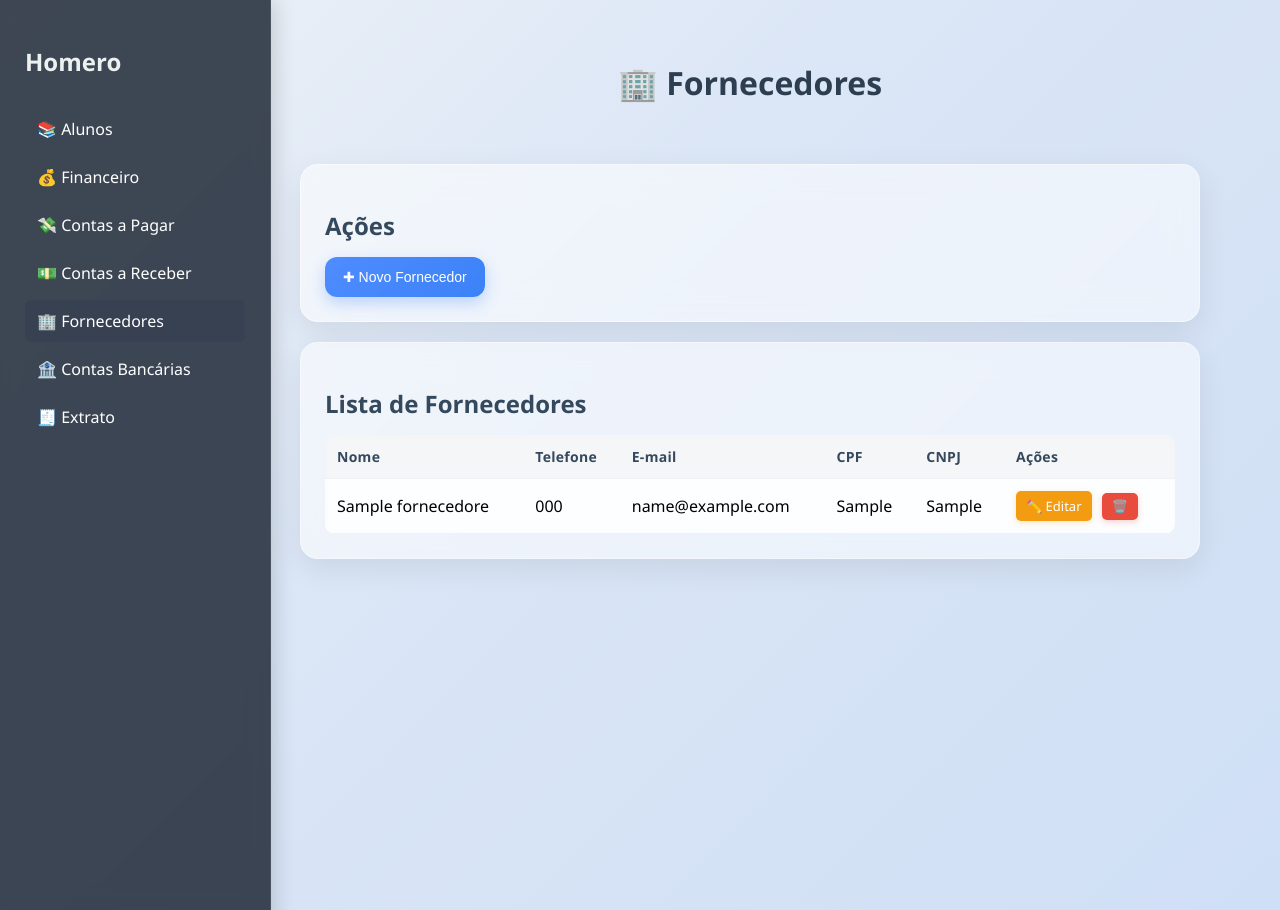
After one commit to bobpontes/Homero, a Flask app: page /fornecedores in a window 1280 px wide. The commit adds this page. Run offline with Flask 3, Linux system fonts and the light colour scheme; tables that the repository leaves empty hold one stand-in row (values such as "Sample post").

Commit message:
feat(financeiro): implementa CRUD completo de fornecedores
- Cria rotas para listar, criar, editar e remover fornecedores
- Adiciona validações de nome, email e CPF/CNPJ
- Impede exclusão de fornecedores em uso (contas_pagar e contas_receber)
- Implementa transações com rollback para segurança
- Cria interface com modal para cadastro de fornecedor
- Mantém consistência visual com o restante do sistema

```diff
--- a/app.py
+++ b/app.py
@@ -1593,6 +1593,204 @@ def movimentacoes_bancarias():
 
     return render_template("extrato.html", movimentacoes_bancarias=movimentacoes_bancarias, saldo_total_contas=saldo_total_contas)
 
+@app.route("/fornecedores")
+def fornecedores():
+
+    conn = get_db()
+    cursor = conn.cursor()
+
+    cursor.execute("""
+        SELECT id, nome, telefone, email, cpf, cnpj
+        FROM fornecedores
+        ORDER BY nome
+    """)
+
+    lista_fornecedores = cursor.fetchall()
+    total_fornecedores = len(lista_fornecedores)
+
+    conn.close()
+
+    return render_template(
+        "fornecedores.html",
+        lista_fornecedores=lista_fornecedores,
+        total_fornecedores=total_fornecedores,
+    )
+
+@app.route("/fornecedores/novo", methods=["POST"])
+def novo_fornecedor():
+
+    nome = request.form.get("nome")
+    telefone = request.form.get("telefone")
+    email = request.form.get("email")
+    cpf = request.form.get("cpf")
+    cnpj = request.form.get("cnpj")
+
+    if not nome:
+        abort(400, "Nome do fornecedor é obrigatório.")
+
+    if telefone:
+        try:
+            telefone = telefone.strip().replace(" ", "").replace("-", "").replace("(", "").replace(")", "")
+        except (ValueError, TypeError):
+            abort(400, "Número de telefone inválido, preencha apenas os números")
+
+    if email and ("@" not in email or "." not in email):
+        abort(400, "Endereço de e-mail inválido.")
+
+
+    if cpf and cnpj:
+        abort(400, "Informe apenas CPF ou CNPJ.")
+
+
+    if cpf and not cnpj:
+        try:
+            cpf = cpf.strip().replace(" ", "").replace("-", "").replace("(", "").replace(")", "")
+        except (ValueError, TypeError):
+            abort(400, "Número de documento inválido, preencha apenas os números")
+
+    if cnpj and not cpf:
+        try:
+            cnpj = cnpj.strip().replace(" ", "").replace("-", "").replace("(", "").replace(")", "")
+        except (ValueError, TypeError):
+            abort(400, "Número de documento inválido, preencha apenas os números")
+
+    conn = get_db()
+    cursor = conn.cursor()
+
+    cursor.execute("SELECT nome FROM fornecedores WHERE nome = ?", (nome, ))
+    nome_existente = cursor.fetchone()
+
+    if nome_existente:
+        conn.close()
+        abort(400, "Este fornecedor já foi registrado em nosso sistema.")
+
+    try:
+        cursor.execute(
+            "INSERT INTO fornecedores (nome, telefone, email, CPF, CNPJ) VALUES (?, ?, ?, ?, ?)",
+            (nome, telefone, email, cpf, cnpj)
+        )
+
+        conn.commit()
+
+    except Exception as e:
+        conn.rollback()
+        print(e)
+        abort(500, "Erro ao criar fornecedor.")
+
+    conn.close()
+
+    return redirect(url_for("fornecedores"))
+
+@app.route("/fornecedores/editar/<int:id>", methods=["GET", "POST"])
+def editar_fornecedor(id):
+
+    conn = get_db()
+    cursor = conn.cursor()
+
+    cursor.execute(
+        "SELECT id, nome, telefone, email, cpf, cnpj FROM fornecedores WHERE id = ?",
+        (id,)
+    )
+    fornecedor = cursor.fetchone()
+
+    if not fornecedor:
+        conn.close()
+        abort(404, "Fornecedor não encontrado.")
+
+    if request.method == "POST":
+        nome = request.form.get("nome")
+        telefone = request.form.get("telefone")
+        email = request.form.get("email")
+        cpf = request.form.get("cpf")
+        cnpj = request.form.get("cnpj")
+
+        if not nome:
+            conn.close()
+            abort(400, "Nome do fornecedor é obrigatório.")
+
+        if telefone:
+            try:
+                telefone = telefone.strip().replace(" ", "").replace("-", "").replace("(", "").replace(")", "")
+            except (ValueError, TypeError):
+                abort(400, "Número de telefone inválido, preencha apenas os números")
+
+        if email and ("@" not in email or "." not in email):
+            abort(400, "Endereço de e-mail inválido.")
+
+        if cpf and cnpj:
+            abort(400, "Informe apenas CPF ou CNPJ.")
+
+        if cpf and not cnpj:
+            try:
+                cpf = cpf.strip().replace(" ", "").replace("-", "").replace("(", "").replace(")", "")
+            except (ValueError, TypeError):
+                abort(400, "Número de documento inválido, preencha apenas os números")
+
+        if cnpj and not cpf:
+            try:
+                cnpj = cnpj.strip().replace(" ", "").replace("-", "").replace("(", "").replace(")", "")
+            except (ValueError, TypeError):
+                abort(400, "Número de documento inválido, preencha apenas os números")
+
+        try:
+            cursor.execute(
+                """
+                UPDATE fornecedores
+                SET nome = ?, telefone = ?, email = ?, CPF = ?, CNPJ = ?
+                WHERE id = ?
+                """,
+                (nome, telefone, email, cpf, cnpj, id)
+            )
+            conn.commit()
+        except Exception as e:
+            conn.rollback()
+            print(e)
+            abort(500, "Erro ao atualizar fornecedor.")
+
+        conn.close()
+        return redirect(url_for("fornecedores"))
+
+    conn.close()
+
+    return render_template("fornecedor_editar.html", fornecedor=fornecedor)
+
+@app.route("/fornecedores/remover/<int:id>", methods=["POST"])
+def remover_fornecedor(id):
+
+    conn = get_db()
+    cursor = conn.cursor()
+
+    cursor.execute("SELECT id FROM fornecedores WHERE id = ?", (id,))
+    fornecedor = cursor.fetchone()
+
+    if not fornecedor:
+        conn.close()
+        abort(400, "Esse fornecedor não existe, portanto não pode ser excluído.")
+
+    cursor.execute("SELECT id FROM contas_pagar WHERE fornecedor_id = ?", (id,))
+    conta_pagar = cursor.fetchone()
+
+    if conta_pagar:
+        conn.close()
+        abort(400, "Não é possível excluir fornecedor que está vinculado com contas a pagar.")
+
+    cursor.execute("SELECT id FROM contas_receber WHERE fornecedor_id = ?", (id,))
+    conta_receber = cursor.fetchone()
+
+    if conta_receber:
+        conn.close()
+        abort(400, "Não é possível excluir fornecedor que está vinculado com contas a receber.")
+
+    try:
+        cursor.execute("DELETE FROM fornecedores WHERE id = ?", (id,))
+        conn.commit()
+    except Exception as e:
+        conn.rollback()
+        print(e)
+        abort(500, "Erro ao remover fornecedor.")
+
+    conn.close()
+    return redirect(url_for("fornecedores"))
 
 def criar_banco():
     conn = get_db()
--- a/templates/404.html
+++ b/templates/404.html
@@ -13,6 +13,7 @@
                 <a href="/financeiro">💰 Financeiro</a>
                 <a href="/contas_pagar">💸 Contas a Pagar</a>
                 <a href="/contas_receber">💵 Contas a Receber</a>
+                <a href="/fornecedores">🏢 Fornecedores</a>
                 <a href="/contas_bancarias">🏦 Contas Bancárias</a>
                 <a href="/extrato">🧾 Extrato</a>
             </nav>
--- a/templates/contas_bancarias.html
+++ b/templates/contas_bancarias.html
@@ -15,6 +15,7 @@
                 <a href="/financeiro">💰 Financeiro</a>
                 <a href="/contas_pagar">💸 Contas a Pagar</a>
                 <a href="/contas_receber">💵 Contas a Receber</a>
+                <a href="/fornecedores">🏢 Fornecedores</a>
                 <a href="/contas_bancarias">🏦 Contas Bancárias</a>
                 <a href="/extrato">🧾 Extrato</a>
             </nav>
--- a/templates/contas_pagar.html
+++ b/templates/contas_pagar.html
@@ -15,6 +15,7 @@
                 <a href="/financeiro">💰 Financeiro</a>
                 <a href="/contas_pagar">💸 Contas a Pagar</a>
                 <a href="/contas_receber">💵 Contas a Receber</a>
+                <a href="/fornecedores">🏢 Fornecedores</a>
                 <a href="/contas_bancarias">🏦 Contas Bancárias</a>
                 <a href="/extrato">🧾 Extrato</a>
             </nav>
--- a/templates/contas_receber.html
+++ b/templates/contas_receber.html
@@ -15,6 +15,7 @@
                 <a href="/financeiro">💰 Financeiro</a>
                 <a href="/contas_pagar">💸 Contas a Pagar</a>
                 <a href="/contas_receber">💵 Contas a Receber</a>
+                <a href="/fornecedores">🏢 Fornecedores</a>
                 <a href="/contas_bancarias">🏦 Contas Bancárias</a>
                 <a href="/extrato">🧾 Extrato</a>
             </nav>
--- a/templates/editar.html
+++ b/templates/editar.html
@@ -14,6 +14,7 @@
                 <a href="/financeiro">💰 Financeiro</a>
                 <a href="/contas_pagar">💸 Contas a Pagar</a>
                 <a href="/contas_receber">💵 Contas a Receber</a>
+                <a href="/fornecedores">🏢 Fornecedores</a>
                 <a href="/contas_bancarias">🏦 Contas Bancárias</a>
                 <a href="/extrato">🧾 Extrato</a>
             </nav>
--- a/templates/extrato.html
+++ b/templates/extrato.html
@@ -15,6 +15,7 @@
                 <a href="/financeiro">💰 Financeiro</a>
                 <a href="/contas_pagar">💸 Contas a Pagar</a>
                 <a href="/contas_receber">💵 Contas a Receber</a>
+                <a href="/fornecedores">🏢 Fornecedores</a>
                 <a href="/contas_bancarias">🏦 Contas Bancárias</a>
                 <a href="/extrato">🧾 Extrato</a>
             </nav>
--- a/templates/financeiro.html
+++ b/templates/financeiro.html
@@ -15,6 +15,7 @@
                 <a href="/financeiro">💰 Financeiro</a>
                 <a href="/contas_pagar">💸 Contas a Pagar</a>
                 <a href="/contas_receber">💵 Contas a Receber</a>
+                <a href="/fornecedores">🏢 Fornecedores</a>
                 <a href="/contas_bancarias">🏦 Contas Bancárias</a>
                 <a href="/extrato">🧾 Extrato</a>
             </nav>
--- /dev/null
+++ b/templates/fornecedores.html
@@ -0,0 +1,140 @@
+<!DOCTYPE html>
+<html lang="pt-BR">
+<head>
+    <link rel="stylesheet" href="{{ url_for('static', filename='style.css') }}">
+    <title>Homero — Fornecedores</title>
+</head>
+<body>
+    <div class="layout">
+        <aside class="sidebar">
+            <h2 class="logo">Homero</h2>
+
+            <nav>
+                <a href="/">📚 Alunos</a>
+                <a href="/financeiro">💰 Financeiro</a>
+                <a href="/contas_pagar">💸 Contas a Pagar</a>
+                <a href="/contas_receber">💵 Contas a Receber</a>
+                <a href="/fornecedores" class="active">🏢 Fornecedores</a>
+                <a href="/contas_bancarias">🏦 Contas Bancárias</a>
+                <a href="/extrato">🧾 Extrato</a>
+            </nav>
+        </aside>
+
+        <main class="content">
+            <div class="header">
+                <h1>🏢 Fornecedores</h1>
+            </div>
+
+            <div class="container">
+                <section class="card">
+                    <h2>Ações</h2>
+                    <button type="button" class="btn-primary" onclick="abrirModalNovo()">✚ Novo Fornecedor</button>
+                </section>
+
+                <section class="list-section">
+                    <div class="card">
+                        <h2>Lista de Fornecedores</h2>
+
+                        <table>
+                            <thead>
+                                <tr>
+                                    <th>Nome</th>
+                                    <th>Telefone</th>
+                                    <th>E-mail</th>
+                                    <th>CPF</th>
+                                    <th>CNPJ</th>
+                                    <th>Ações</th>
+                                </tr>
+                            </thead>
+                            <tbody>
+                                {% for fornecedor in lista_fornecedores %}
+                                <tr>
+                                    <td>{{ fornecedor[1] }}</td>
+                                    <td>{{ fornecedor[2] or '—' }}</td>
+                                    <td>{{ fornecedor[3] or '—' }}</td>
+                                    <td>{{ fornecedor[4] or '—' }}</td>
+                                    <td>{{ fornecedor[5] or '—' }}</td>
+                                    <td>
+                                        <a href="/fornecedores/editar/{{ fornecedor[0] }}" class="btn-edit">✏️ Editar</a>
+
+                                        <form action="/fornecedores/remover/{{ fornecedor[0] }}" method="POST" style="display:inline">
+                                            <button
+                                                type="submit"
+                                                class="btn-delete"
+                                                onclick="return confirm('Tem certeza que deseja excluir este fornecedor?')">
+                                                🗑️
+                                            </button>
+                                        </form>
+                                    </td>
+                                </tr>
+                                {% else %}
+                                <tr>
+                                    <td colspan="6">Nenhum fornecedor encontrado.</td>
+                                </tr>
+                                {% endfor %}
+                            </tbody>
+                        </table>
+                    </div>
+                </section>
+            </div>
+
+            <div id="modalNovoFornecedor" class="modal">
+                <div class="modal-content">
+                    <h3>Novo Fornecedor</h3>
+
+                    <form method="POST" action="{{ url_for('novo_fornecedor') }}">
+                        <div class="form-grid">
+                            <div class="form-field full">
+                                <label>Nome</label>
+                                <input type="text" name="nome" required>
+                            </div>
+
+                            <div class="form-field">
+                                <label>Telefone</label>
+                                <input type="text" name="telefone">
+                            </div>
+
+                            <div class="form-field">
+                                <label>E-mail</label>
+                                <input type="email" name="email">
+                            </div>
+
+                            <div class="form-field">
+                                <label>CPF</label>
+                                <input type="text" name="cpf">
+                            </div>
+
+                            <div class="form-field">
+                                <label>CNPJ</label>
+                                <input type="text" name="cnpj">
+                            </div>
+                        </div>
+
+                        <div class="modal-actions">
+                            <button type="submit" class="btn-primary">Salvar</button>
+                            <button type="button" class="btn-secondary" onclick="fecharModalNovo()">Cancelar</button>
+                        </div>
+                    </form>
+                </div>
+            </div>
+
+            <script>
+                function abrirModalNovo() {
+                    document.getElementById("modalNovoFornecedor").style.display = "flex";
+                }
+
+                function fecharModalNovo() {
+                    document.getElementById("modalNovoFornecedor").style.display = "none";
+                }
+
+                window.onclick = function(event) {
+                    const modal = document.getElementById("modalNovoFornecedor");
+                    if (event.target === modal) {
+                        modal.style.display = "none";
+                    }
+                }
+            </script>
+        </main>
+    </div>
+</body>
+</html>
--- a/templates/index.html
+++ b/templates/index.html
@@ -14,6 +14,7 @@
                 <a href="/financeiro">💰 Financeiro</a>
                 <a href="/contas_pagar">💸 Contas a Pagar</a>
                 <a href="/contas_receber">💵 Contas a Receber</a>
+                <a href="/fornecedores">🏢 Fornecedores</a>
                 <a href="/contas_bancarias">🏦 Contas Bancárias</a>
                 <a href="/extrato">🧾 Extrato</a>
             </nav>
```
Also changed, not shown: templates/fornecedor_editar.html (added, +70 -0 lines).
